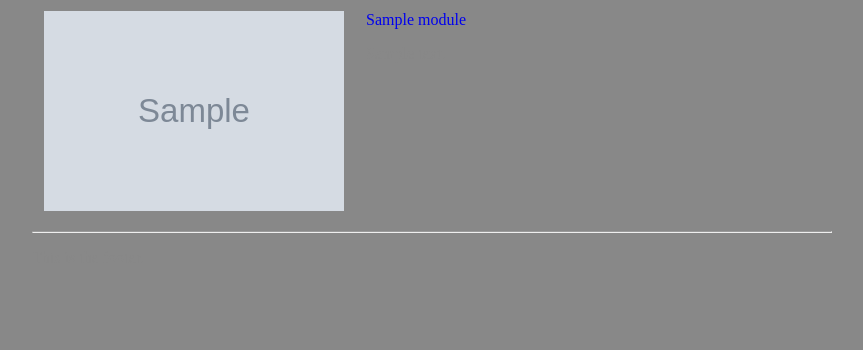
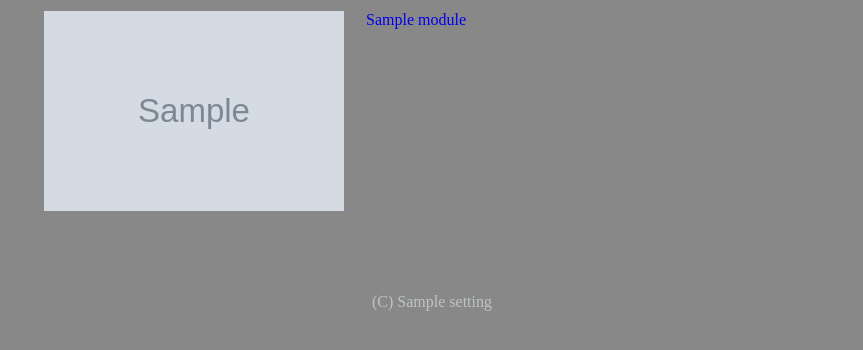
Before and after one commit to Prodge/videoModules, a PHP site: page / in a window 1280 px wide. Shown: the part 181-531 px from the top of the page, without its empty margins (208-1071 px from the left). Run offline with PHP 8.4, Linux system fonts and the light colour scheme; tables that the repository leaves empty or names only in its code hold one stand-in row (values such as "Sample post"); grey boxes marked "Sample" are stand-in pictures.

Commit message:
added copyright 'name' to footer

```diff
--- a/content/footer.php
+++ b/content/footer.php
@@ -1,2 +1,3 @@
-<hr>
-<p>This is the footer.</p>
+<br><br><br>
+
+<p align="center" style="color:#bdc3c7;">(C) <?php echo $settings['site_name']; ?></p>
```
